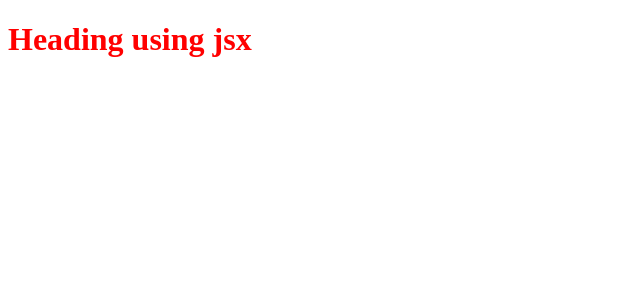
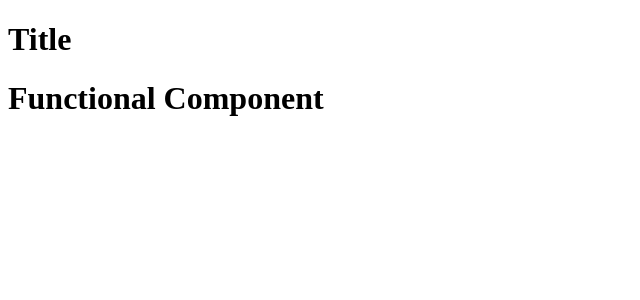
Before and after one commit to JoshiRiya0110/1_FrontEnd, a React (Vite) app in the folder FoodOrderingSite/: page / in a window 1280 px wide. Shown: the top 300 px of the page, without its empty margins (0-640 px from the left). Built offline with nearby package versions, Linux system fonts and the light colour scheme.

Commit message:
written react components

```diff
--- a/FoodOrderingSite/App.js
+++ b/FoodOrderingSite/App.js
@@ -1,6 +1,36 @@
 import React from "react";
-import ReactDOM from "react-dom"
+import ReactDOM from "react-dom";
 
-const jsxHeading = <h1 id="heading">Heading using jsx</h1>
+
+//React Element
+const jsxHeading = (
+  <div>
+    <h1 className="head">Heading using jsx</h1>
+    <h2>Second heading</h2>
+  </div>
+);
+
+
+//React Component
+//Class Based Component - OLD
+//Functional Component - NEW
+
+const Title = () =>{
+    return(
+        <h1>Title</h1>
+    )
+}
+
+const HeadingComponent = () =>{
+    return (
+        <div>
+            <Title/>
+            <h1>Functional Component</h1>
+        </div>
+    );
+}
+
+
+//Rendering functional component
 const root = ReactDOM.createRoot(document.getElementById("root"));
-root.render(jsxHeading);
+root.render(<HeadingComponent/>);
```
